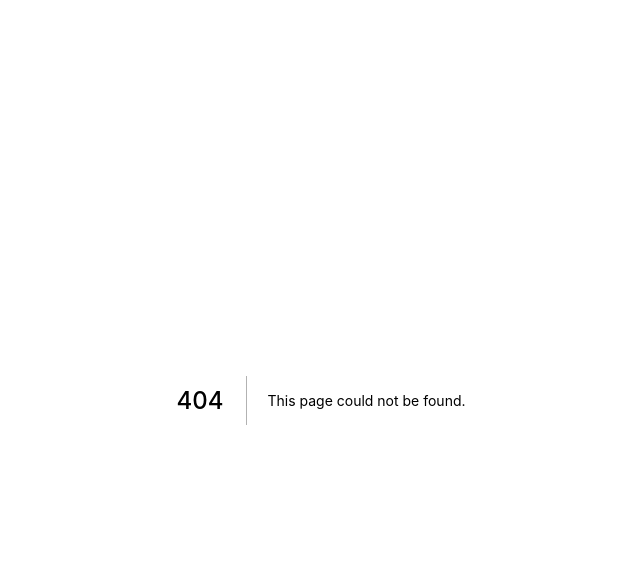
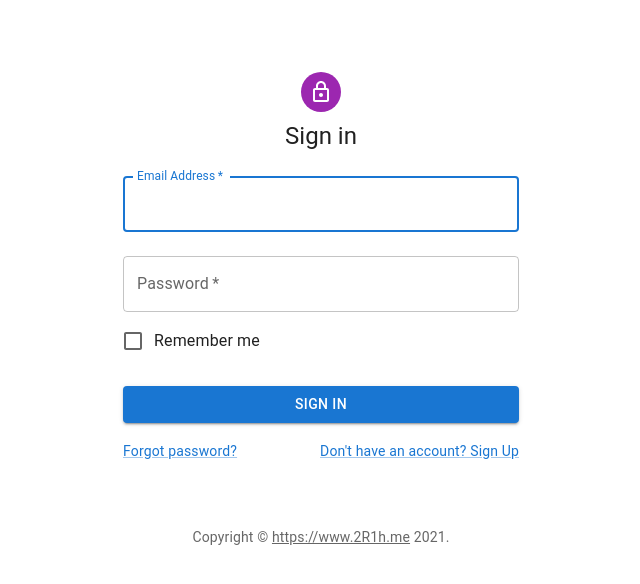
Before and after one commit to cong-x-p/include2R1h, a Next.js app: page /SignIn/SignIn in a window 1280 px wide. Before the commit this address had no page. Shown: the top 584 px of the page, without its empty margins (319-959 px from the left). Built offline with nearby package versions, Linux system fonts and the light colour scheme.

Commit message:
update with signin page

```diff
--- /dev/null
+++ b/pages/SignIn/SignIn.js
@@ -0,0 +1,111 @@
+import * as React from 'react';
+import Avatar from '@mui/material/Avatar';
+import Button from '@mui/material/Button';
+import CssBaseline from '@mui/material/CssBaseline';
+import TextField from '@mui/material/TextField';
+import FormControlLabel from '@mui/material/FormControlLabel';
+import Checkbox from '@mui/material/Checkbox';
+import Link from '@mui/material/Link';
+import Grid from '@mui/material/Grid';
+import Box from '@mui/material/Box';
+import LockOutlinedIcon from '@mui/icons-material/LockOutlined';
+import Typography from '@mui/material/Typography';
+import Container from '@mui/material/Container';
+import { createTheme, ThemeProvider } from '@mui/material/styles';
+
+function Copyright(props) {
+    return (
+        <Typography variant="body2" color="text.secondary" align="center" {...props}>
+            {'Copyright © '}
+            <Link color="inherit" href="https://www.2R1h.me/">
+                https://www.2R1h.me
+            </Link>{' '}
+            {new Date().getFullYear()}
+            {'.'}
+        </Typography>
+    );
+}
+
+const theme = createTheme();
+
+export default function SignIn() {
+    const handleSubmit = (event) => {
+        event.preventDefault();
+        const data = new FormData(event.currentTarget);
+        // eslint-disable-next-line no-console
+        console.log({
+            email: data.get('email'),
+            password: data.get('password'),
+        });
+    };
+
+    return (
+        <ThemeProvider theme={theme}>
+            <Container component="main" maxWidth="xs">
+                <CssBaseline />
+                <Box
+                    sx={{
+                        marginTop: 8,
+                        display: 'flex',
+                        flexDirection: 'column',
+                        alignItems: 'center',
+                    }}
+                >
+                    <Avatar sx={{ m: 1, bgcolor: 'secondary.main' }}>
+                        <LockOutlinedIcon />
+                    </Avatar>
+                    <Typography component="h1" variant="h5">
+                        Sign in
+                    </Typography>
+                    <Box component="form" onSubmit={handleSubmit} noValidate sx={{ mt: 1 }}>
+                        <TextField
+                            margin="normal"
+                            required
+                            fullWidth
+                            id="email"
+                            label="Email Address"
+                            name="email"
+                            autoComplete="email"
+                            autoFocus
+                        />
+                        <TextField
+                            margin="normal"
+                            required
+                            fullWidth
+                            name="password"
+                            label="Password"
+                            type="password"
+                            id="password"
+                            autoComplete="current-password"
+                        />
+                        <FormControlLabel
+                            control={<Checkbox value="remember" color="primary" />}
+                            label="Remember me"
+                        />
+                        <Button
+                            type="submit"
+                            fullWidth
+                            variant="contained"
+                            sx={{ mt: 3, mb: 2 }}
+                        >
+                            Sign In
+                        </Button>
+                        <Grid container>
+                            <Grid item xs>
+                                <Link href="#" variant="body2">
+                                    Forgot password?
+                                </Link>
+                            </Grid>
+                            <Grid item>
+                                <Link href="#" variant="body2">
+                                    {"Don't have an account? Sign Up"}
+                                </Link>
+                            </Grid>
+                        </Grid>
+                    </Box>
+                </Box>
+                <Copyright sx={{ mt: 8, mb: 4 }} />
+            </Container>
+        </ThemeProvider>
+    );
+}
--- a/pages/_app.js
+++ /dev/null
@@ -1,7 +0,0 @@
-import '../styles/globals.css'
-
-function MyApp({ Component, pageProps }) {
-  return <Component {...pageProps} />
-}
-
-export default MyApp
--- a/pages/api/hello.js
+++ /dev/null
@@ -1,5 +0,0 @@
-// Next.js API route support: https://nextjs.org/docs/api-routes/introduction
-
-export default function handler(req, res) {
-  res.status(200).json({ name: 'John Doe' })
-}
--- a/styles/globals.css
+++ /dev/null
@@ -1,16 +0,0 @@
-html,
-body {
-  padding: 0;
-  margin: 0;
-  font-family: -apple-system, BlinkMacSystemFont, Segoe UI, Roboto, Oxygen,
-    Ubuntu, Cantarell, Fira Sans, Droid Sans, Helvetica Neue, sans-serif;
-}
-
-a {
-  color: inherit;
-  text-decoration: none;
-}
-
-* {
-  box-sizing: border-box;
-}
```
Also changed, not shown: package.json (+9 -1 lines), pages/index.js (+13 -67 lines), styles/Home.module.css (deleted, +0 -121 lines), 1 other file (tests, documents, lock files or other folders).
